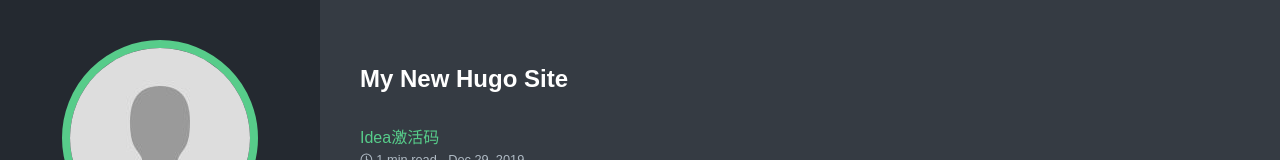
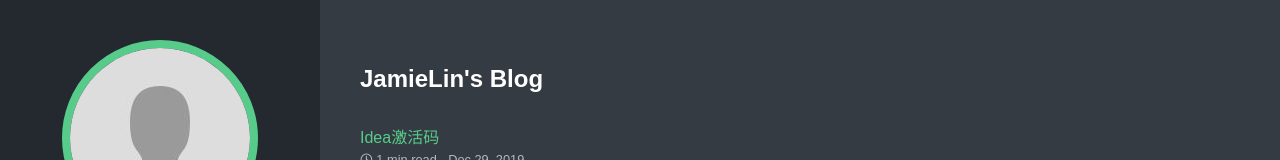
Before and after one commit to JamieLin927/jamielin927.github.io, a plain HTML site: page index.html in a window 1280 px wide. Shown: the top 160 px of the page. Drawn offline with Linux system fonts and the light colour scheme.

Commit message:
Update index.html

```diff
--- a/index.html
+++ b/index.html
@@ -11,10 +11,10 @@
 
 
     <meta name="twitter:card" content="summary"/>
-<meta name="twitter:title" content="My New Hugo Site"/>
+<meta name="twitter:title" content="JamieLin's Blog"/>
 <meta name="twitter:description" content=""/>
 
-    <meta property="og:title" content="My New Hugo Site" />
+    <meta property="og:title" content="JamieLin's Blog />
 <meta property="og:description" content="" />
 <meta property="og:type" content="website" />
 <meta property="og:url" content="https://jamielin927.github.io/" />
@@ -34,7 +34,7 @@
     <main class="app-container">
 
   <article>
-    <h1>My New Hugo Site</h1>
+    <h1>JamieLin's Blog</h1>
     <ul class="posts-list">
 
         <li class="posts-list-item">
```
